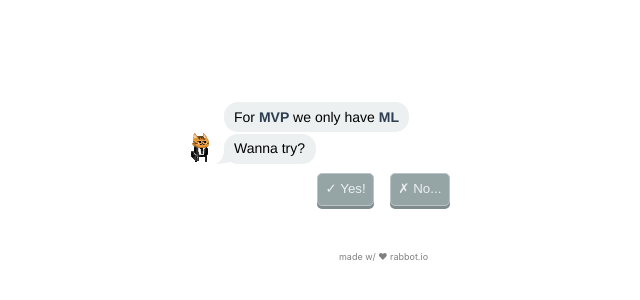
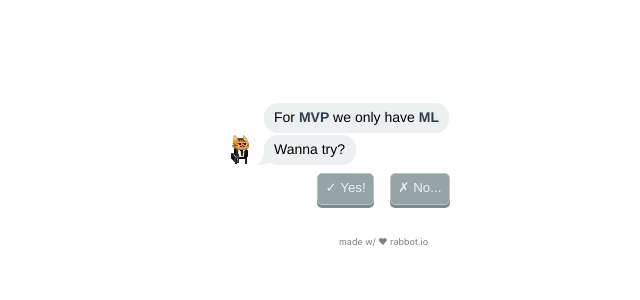
Before and after one commit to rabbotio/nl-cards, a React (Create React App) app in the folder web/: page / in a window 1280 px wide. Shown: the part 224-524 px from the top of the page, without its empty margins (179-819 px from the left). Built offline with nearby package versions, Linux system fonts and the light colour scheme.

Commit message:
Won't copy

```diff
--- a/web/src/containers/RBChatStyles.js
+++ b/web/src/containers/RBChatStyles.js
@@ -16,62 +16,42 @@ const Dialogz = styled.div`
 function getChatStyle (myBG, yourBG) {
   return styled.div`
     .ios7 {
-      margin: 0;
+      display: flex;
+      flex-direction: column;
       width: 320px;
       margin: 0 auto;
-      padding: 1em 0.8em;
       font-weight: 200;
       font-size: 14px;
       font-family: 'Helvetica Neue', 'Helvetica', Helvetica, Arial, sans-serif;
       color: #000;
     }
     .ios7 strong {
-      margin: 0;
-      padding: 0;
-      font-weight: 500;
+      font-weight: 400;
     }
     .ios7 dd {
-      margin: 0;
-      padding: 0;
       position: relative;
     }
     .ios7 dt {
-      margin: 0;
-      padding: 0;
       margin-bottom: 1em;
       text-align: center;
       font-size: 0.6em;
       color: #999;
     }
     .ios7 dd + dt {
-      margin: 0;
-      padding: 0;
       margin-top: 1.5em;
     }
     .ios7 dd + dd {
-      margin: 0;
-      padding: 0;
       margin-top: 0.5em;
     }
-    .ios7 dd:after {
-      margin: 0;
-      padding: 0;
-      clear: both;
-      content: ' ';
-      display: block;
-      height: 0.1em;
-    }
+
     .ios7 p {
+      width: fit-content;
       margin: 0;
       text-align: left;
-      float: left;
-      z-index: 1;
       margin-right: 25%;
       padding: 0.45em 0.75em;
       background: ${yourBG};
       line-height: 1.25;
-      -webkit-border-radius: 1em;
-      -moz-border-radius: 1em;
       border-radius: 1em;
     }
     .ios7 .to p {
@@ -117,7 +97,7 @@ function getChatStyle (myBG, yourBG) {
       margin-right: -32px;
       margin-left: 8px;
       border-radius: 100%;
-      bottom: 2px;
+      bottom: 0px;
       display: block;
     }
     .ios7 .you {
@@ -127,7 +107,7 @@ function getChatStyle (myBG, yourBG) {
       height: 32px;
       position: absolute;
       margin-left: -40px;
-      bottom: 2px;
+      bottom: 0px;
       float: left;
       display: block;
     }
```
